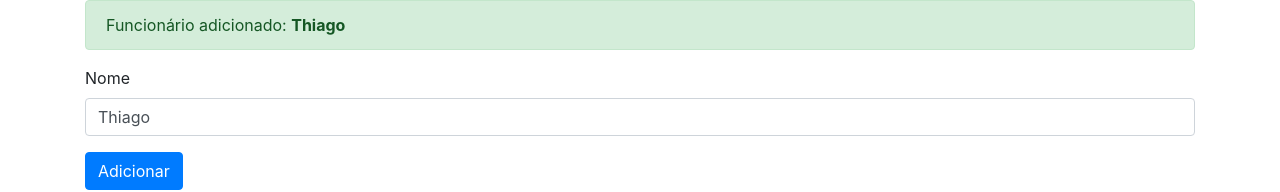
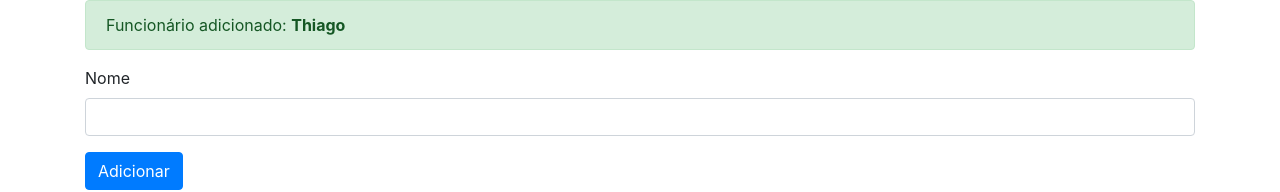
Before and after one commit to danielaraujo-be/meuprojeto, an Angular app: page / in a window 1280 px wide. Shown: the top 192 px of the page. Built offline with nearby package versions, Linux system fonts and the light colour scheme.

Commit message:
Usando variável de referência

```diff
--- a/src/app/app.component.html
+++ b/src/app/app.component.html
@@ -5,8 +5,8 @@
 
     <div class="form-group">
         <label>Nome</label>
-        <input type="text" class="form-control" (input)="alterarNome($event)" value="{{nome}}">
+        <input type="text" class="form-control" #nomeInput>
     </div>
 
-    <button type="button" class="btn btn-primary" (click)="adicionar()">Adicionar</button>
+    <button type="button" class="btn btn-primary" (click)="adicionar(nomeInput.value)">Adicionar</button>
 </div>
--- a/src/app/app.component.ts
+++ b/src/app/app.component.ts
@@ -8,14 +8,7 @@
 export class AppComponent {
   nome = 'Thiago';
 
-  adicionar() {
-    console.log(`Adicionando: ${this.nome}`);
-
-    const numero = Math.round(Math.random() * 100);
-    this.nome = 'João ' + numero;
-  }
-
-  alterarNome(event: any) {
-    this.nome = event.target.value;
+  adicionar(nome: string) {
+    this.nome = nome;
   }
 }
```
